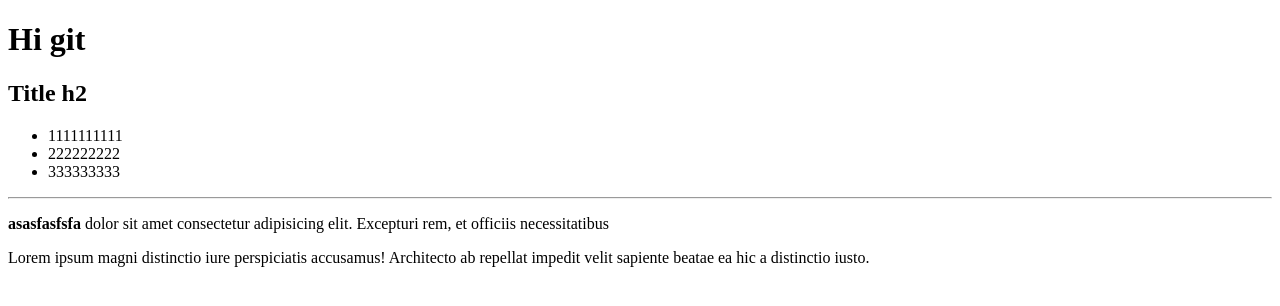
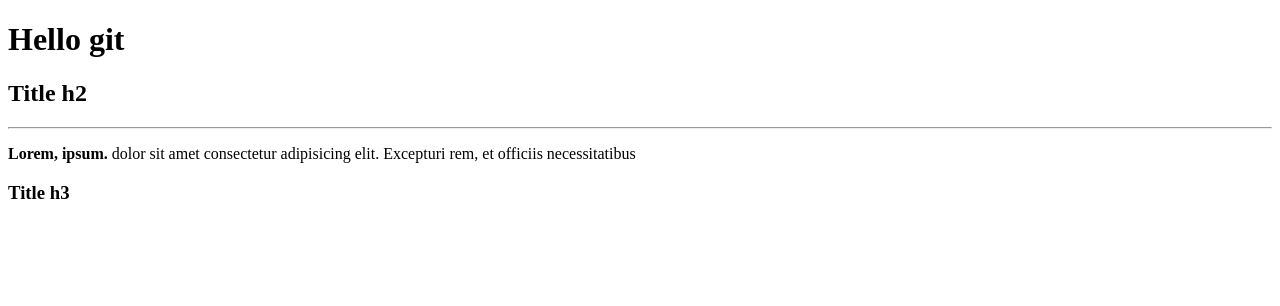
Before and after one commit to vetaluga/p2, a plain HTML site: page index.html in a window 1280 px wide. Drawn offline with Linux system fonts and the light colour scheme.

Commit message:
add new text and title

```diff
--- a/index.html
+++ b/index.html
@@ -6,15 +6,10 @@
     <title>Document</title>
 </head>
 <body>
-    <h1>Hi git</h1>
+    <h1>Hello git</h1>
     <h2>Title h2</h2>
-    <ul>
-        <li>1111111111</li>
-        <li>222222222</li>
-        <li>333333333</li>
-    </ul>
     <hr>
-    <p> <b>asasfasfsfa</b> dolor sit amet consectetur adipisicing elit. Excepturi rem, et officiis necessitatibus</p>
-    Lorem ipsum  magni distinctio iure perspiciatis accusamus! Architecto ab repellat impedit velit sapiente beatae ea hic a distinctio iusto.
+    <p><b>Lorem, ipsum.</b> dolor sit amet consectetur adipisicing elit. Excepturi rem, et officiis necessitatibus</p>
+    <h3>Title h3</h3>
 </body>
 </html>
```
